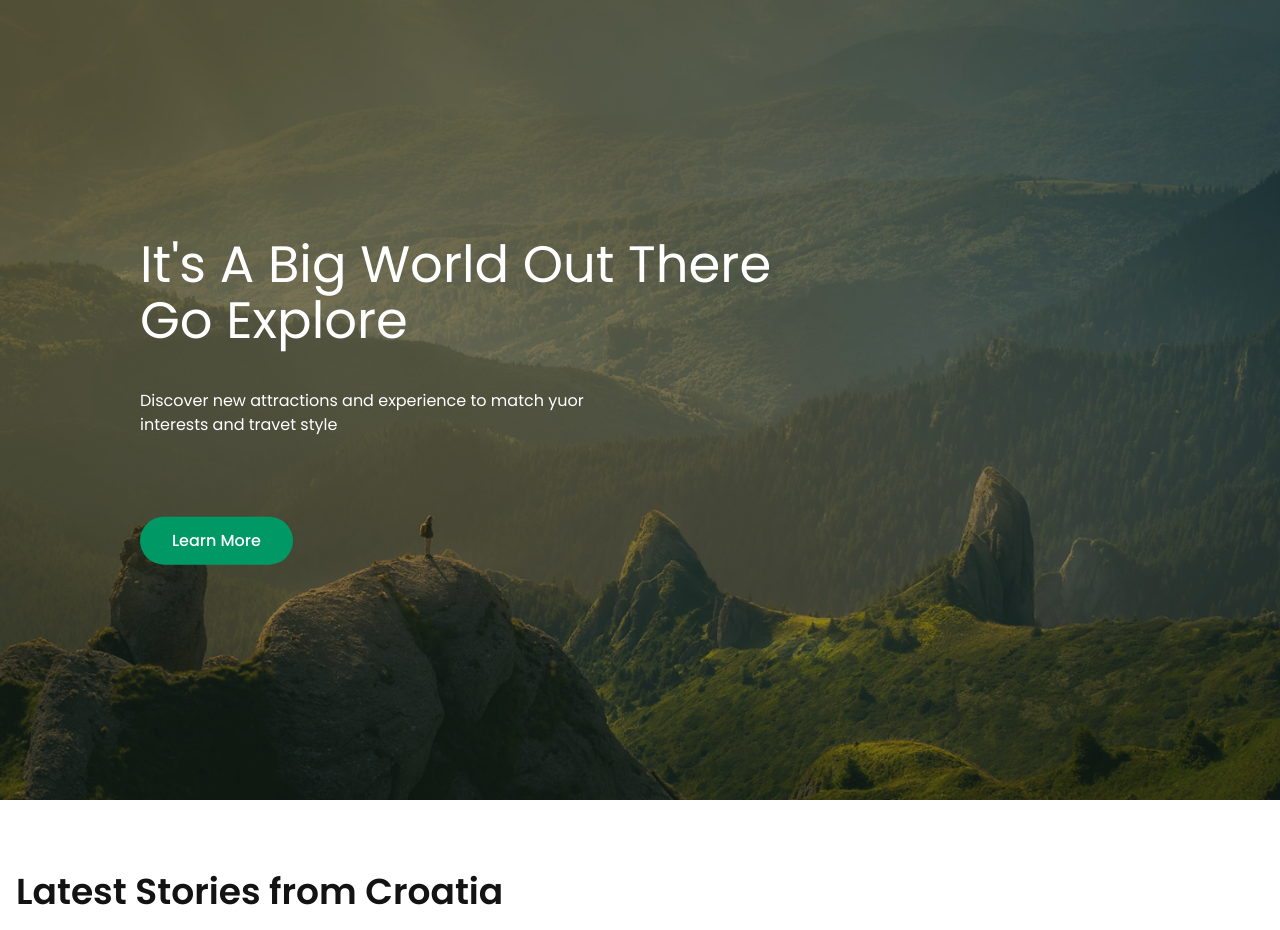
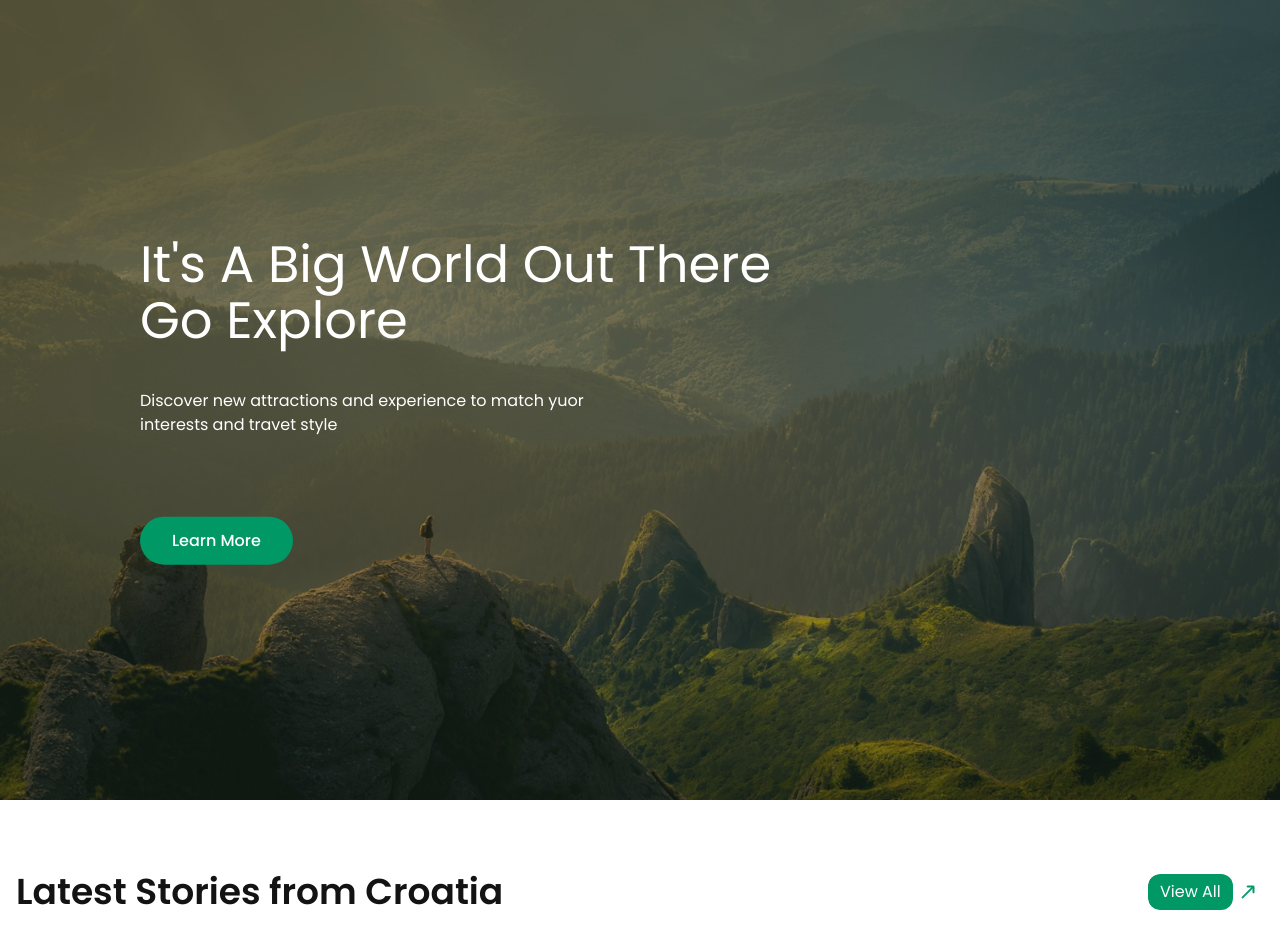
Before and after one commit to TitoPutraaa/Lapancoms, a React (Vite) app in the folder Lapancoms/: page / in a window 1280 px wide. Shown: the top 930 px of the page. Built offline with nearby package versions, Linux system fonts and the light colour scheme; no server answers.

Commit message:
blog lp v2

```diff
--- a/Lapancoms/src/pages/LandingPage.jsx
+++ b/Lapancoms/src/pages/LandingPage.jsx
@@ -57,9 +57,13 @@ export default function LandingPage() {
               </h2>
             </div>
             <div className="">
-              {/* <button className="rounded-full bg-emerald-600 font-medium text-white transition hover:bg-emerald-700 md:px-8 md:py-3">
-                View All
-              </button> */}
+              <div className="group relative w-26 cursor-pointer overflow-hidden rounded-xl bg-white transition duration-500 md:w-29">
+                <BsArrowRight className="text-accent absolute top-1/2 left-0 -translate-y-1/2 stroke-1 opacity-0 transition duration-500 group-hover:translate-x-2 group-hover:opacity-100" />
+                <div className="group-hover:bg-accent relative z-1 w-fit rounded-xl bg-emerald-600 px-2.5 py-1.5 text-sm text-white transition-all duration-500 group-hover:translate-x-7 md:px-3 md:text-base">
+                  View All
+                </div>
+                <BsArrowUpRight className="absolute top-1/2 right-2 ml-2 h-4 w-4 -translate-y-1/2 stroke-1 text-emerald-600 transition duration-500 group-hover:translate-x-4 group-hover:-translate-y-4 group-hover:opacity-0" />
+              </div>
             </div>
           </div>
           <div className="relative overflow-hidden">
```
